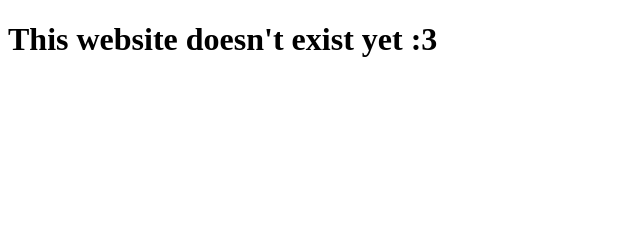
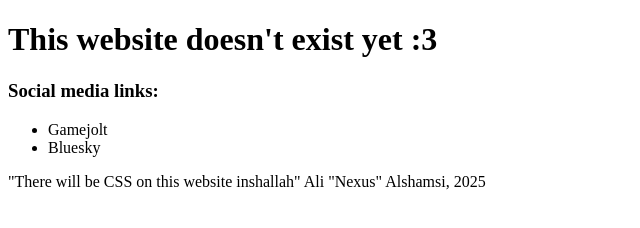
Before and after one commit to Havoc-Kitty/havoc-kitty.github.io, a plain HTML site: page index.html in a window 1280 px wide. Shown: the whole page, without its empty margins (0-640 px from the left). Drawn offline with Linux system fonts and the light colour scheme.

Commit message:
minor update

```diff
--- a/index.html
+++ b/index.html
@@ -1,2 +1,13 @@
 <!DOCTYPE html>
 <h1>This website doesn't exist yet :3</h1>
+<h3>Social media links:</h3>
+
+<ul>
+    <li href="https://gamejolt.com/@havockitty">Gamejolt</li>
+    <li href="https://havockitty.bsky.social">Bluesky</li>
+</ul>
+
+
+
+<a>"There will be CSS on this website inshallah"</a>
+<a>Ali "Nexus" Alshamsi, 2025</a>
```
